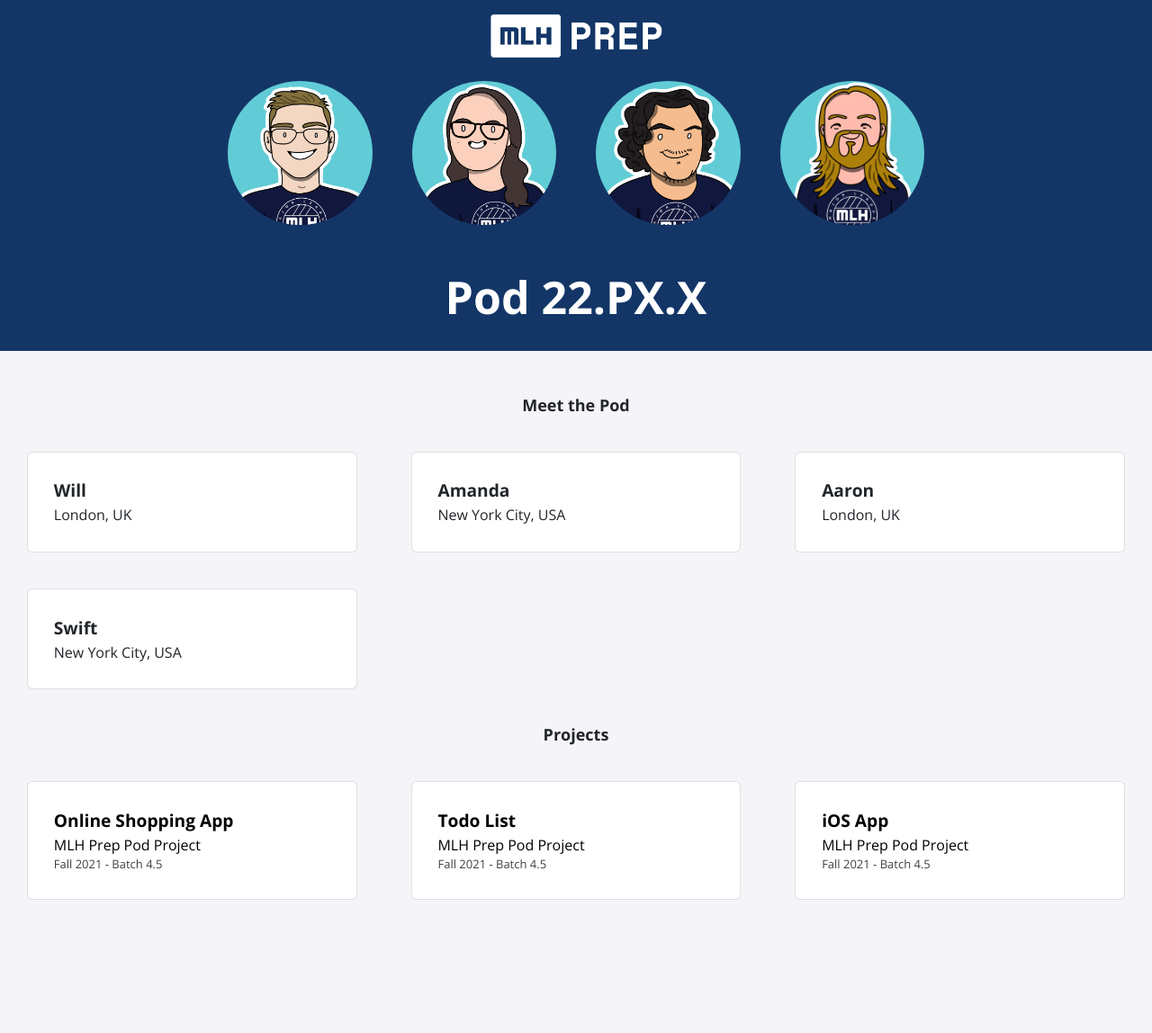
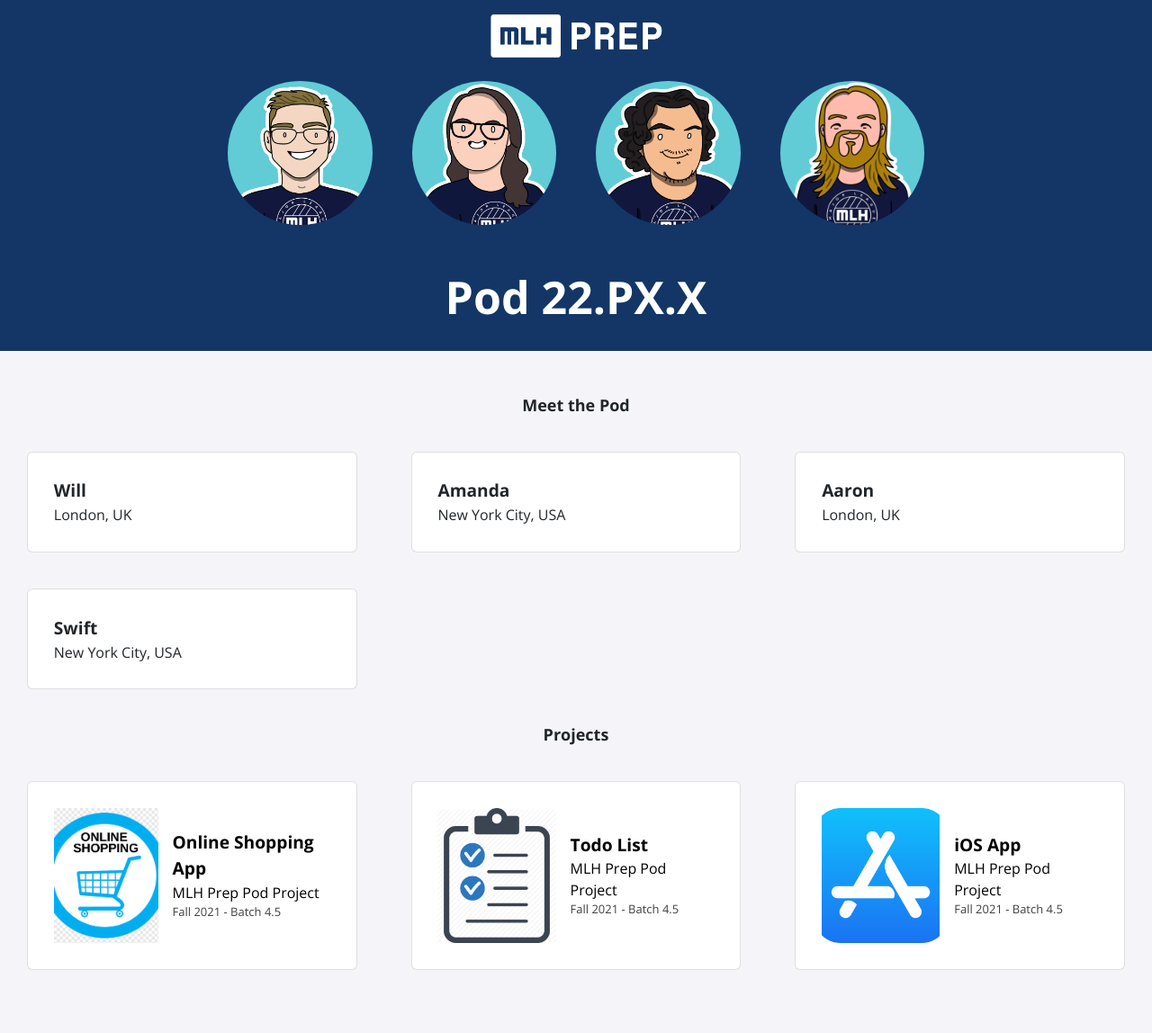
Before and after one commit to MLH-Fellowship/prep-portfolio-23.MAR.PREP.1, a Jekyll site: the page built from index.html, in a window 1280 px wide. Shown: the whole page at 90% size. Built offline with Jekyll 4.4.1, drawn with Linux system fonts in a browser that asks for light colours; nearby versions of some CDN libraries; before the commit the page ends 1070 px from its top, so only the background shows below that.

Commit message:
- added an image to the project preview

```diff
--- a/_data/projects.yml
+++ b/_data/projects.yml
@@ -2,13 +2,16 @@
   event: MLH Prep Pod Project
   date: Fall 2021  - Batch 4.5
   page-name: project
+  preview-image: /assets/img/online-shopping-app-preview.png
 
 - title: Todo List
   event: MLH Prep Pod Project
   date: Fall 2021  - Batch 4.5
   page-name: project
+  preview-image: /assets/img/todo-list.png
 
 - title: iOS App
   event: MLH Prep Pod Project
   date: Fall 2021  - Batch 4.5
   page-name: project
+  preview-image: /assets/img/ios-app.png
--- a/_includes/projects.html
+++ b/_includes/projects.html
@@ -1,3 +1,9 @@
+<!-- 1. Add images to project previews -->
+
+<!-- 2. Increase card size and display more project information -->
+
+<!-- 3. Improve project page navigation -->
+
 <h2>Projects</h2>
 <div class="card-container">
     {% for item in site.data.projects %}
@@ -7,6 +13,7 @@
     <a>
     {% endif %}
     <div class="card">
+      <div class="image-container"><img src="{{ item.preview-image }}" alt="{{ item.title }} preview"></div>
       <div class="info">
         <p class="title">{{ item.title }}</p>
         <p class="location">{{ item.event }}</p>
--- a/_sass/all.scss
+++ b/_sass/all.scss
@@ -51,6 +51,20 @@
     font-size: 1.2em;
 }
 
+.card img {
+  width: 100%;
+  height: 100%;
+  object-fit: cover;
+  margin-bottom: 16px;
+  padding-right: 16px;
+
+}
+.image-container {
+  width: 150px;
+  height: 150px;
+}
+
+
 a {
     color: black;
 }
```
Also changed, not shown: Gemfile.lock, assets/img/ios-app.png (added), assets/img/ios-app1.png (added), assets/img/online-shopping-app-preview.png (added), assets/img/online-shopping-app-preview2.png (added), assets/img/todo-list.png (added), 1 other file. Lines whose indentation alone changed are shown as unchanged.
